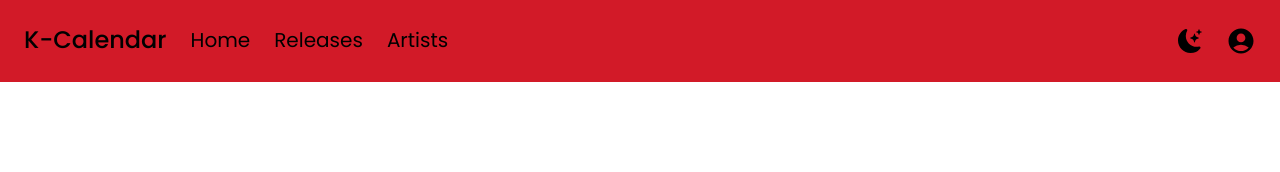
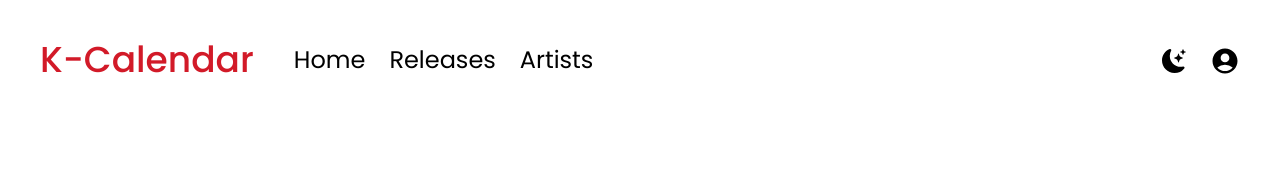
Before and after one commit to TonyNgyen/K-Calendar-2, a Next.js app: page /releases in a window 1280 px wide. Shown: the top 172 px of the page. Built offline with nearby package versions, Linux system fonts and the light colour scheme; no server answers; the database is empty.

Commit message:
Styling Navbar
Removed red from navbar to make it an accent color. I think it looks more professional

```diff
--- a/Components/Navbar.js
+++ b/Components/Navbar.js
@@ -9,8 +9,8 @@ export default function Navbar(props) {
   const [darkMode, setDarkMode] = useState(false);
   return (
     <div className={darkMode ? "dark" : ""}>
-      <nav className="flex justify-between p-6 bg-lightmodeRed font-poppins">
-        <motion.ul className="flex items-center text-xl"
+      <nav className="flex justify-between p-6 bg-white font-poppins md:p-10">
+        <motion.ul className="flex items-center text-xl md:text-2xl"
           initial = {{
             x: -500,
             opacity: 0,
@@ -25,16 +25,16 @@ export default function Navbar(props) {
             duration: 1.5,
           }}
         >
-          <Link href="/" className="mr-6 text-2xl font-poppins font-medium hidden md:block group transition duration-300">
+          <Link href="/" className="mr-6 md:mr-10 text-2xl font-poppins font-medium hidden md:block group transition duration-300 md:text-4xl text-lightmodeRed">
             K-Calendar
-            <span className="block max-w-0 group-hover:max-w-full transition-all duration-500 h-0.5 bg-black"></span>
+            <span className="block max-w-0 group-hover:max-w-full transition-all duration-500 h-0.5 bg-lightmodeRed"></span>
           </Link>
-          <Link href="/" className="font-poppins font-medium text-3xl md:hidden flex justify-between">
+          <Link href="/" className="font-poppins font-medium text-3xl md:hidden flex justify-between text-lightmodeRed">
             K-<AiFillCalendar href="/" className="mr-6 text-3xl font-poppins font-medium" />
           </Link>
           <Link href="/" className={"mr-6 group transition duration-300" + (props.page ==='Home' ? ' text-green-300': '')}>
             Home
-            <span className="block max-w-0 group-hover:max-w-full transition-all duration-500 h-0.5 bg-black"></span>
+            <span className="block max-w-0 group-hover:max-w-full transition-all duration-500 h-0.5 bg-lightmodeRed"></span>
           </Link>
           <Link
             href={{
@@ -43,7 +43,7 @@ export default function Navbar(props) {
             className="mr-6 group transition duration-300"
           >
             Releases
-            <span className="block max-w-0 group-hover:max-w-full transition-all duration-500 h-0.5 bg-black"></span>
+            <span className="block max-w-0 group-hover:max-w-full transition-all duration-500 h-0.5 bg-lightmodeRed"></span>
           </Link>
           <Link
             href={{
@@ -52,7 +52,7 @@ export default function Navbar(props) {
               className="mr-6 group transition duration-300"
           >
             Artists
-            <span className="block max-w-0 group-hover:max-w-full transition-all duration-500 h-0.5 bg-black"></span>
+            <span className="block max-w-0 group-hover:max-w-full transition-all duration-500 h-0.5 bg-lightmodeRed"></span>
           </Link>
         </motion.ul>
         <motion.ul className="flex justify-evenly items-center"
--- a/Components/layout.js
+++ b/Components/layout.js
@@ -3,7 +3,7 @@ import Footer from "./Footer"
 
 export default function Layout({children}) {
   return (
-    <div>
+    <div className="bg-defaultBg">
       <Navbar />
       <main>{children}</main>
       <Footer />
--- a/tailwind.config.js
+++ b/tailwind.config.js
@@ -11,6 +11,7 @@ module.exports = {
         "cerulean": "#90C2E7",
         "lightmodeRed": "#d21a28",
         "darkmodeRed": "#ff8fa3",
+        "defaultBg": "EEEEEE",
       },
       fontFamily: {
         "poppins": ["Poppins", "sans-serif"],
```
